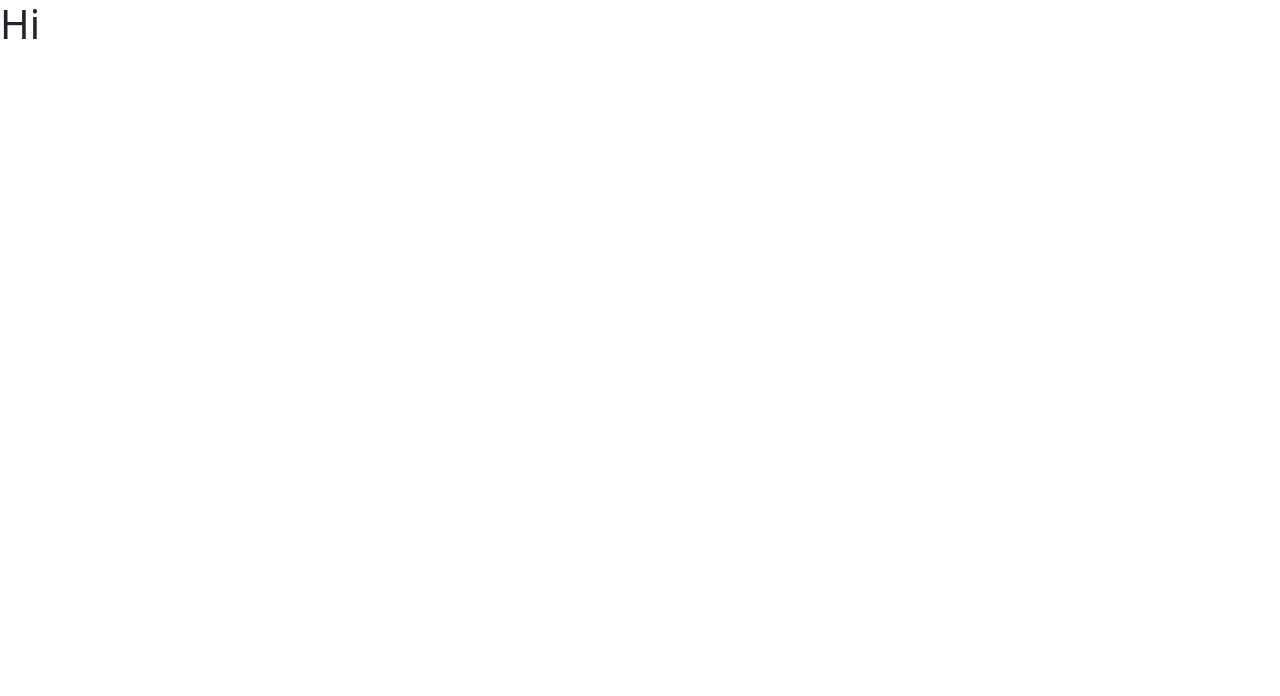
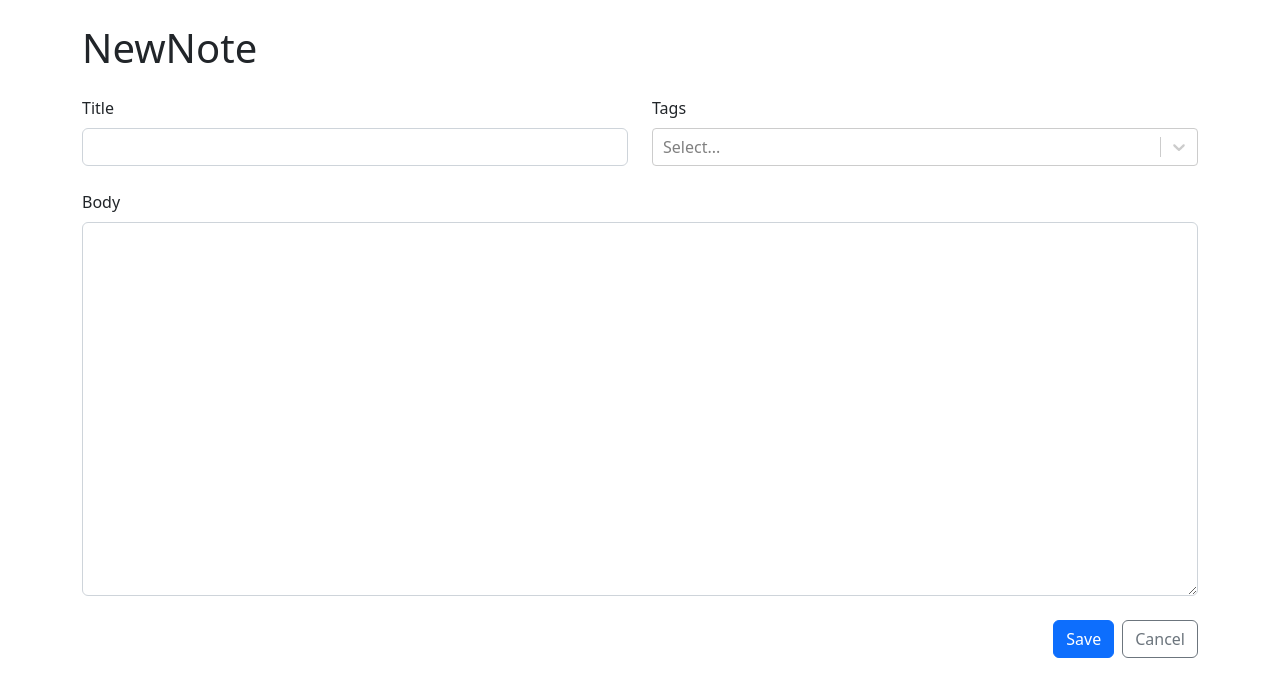
Before and after one commit to DmitryVelichko/ChatGPT-clone-js-v1, a React (Vite) app: page /new in a window 1280 px wide. Shown: the top 696 px of the page. Built offline with nearby package versions, Linux system fonts and the light colour scheme.

Commit message:
Add NewNote & NoteForm

```diff
--- a/package.json
+++ b/package.json
@@ -14,7 +14,8 @@
     "react": "^18.2.0",
     "react-bootstrap": "^2.7.4",
     "react-dom": "^18.2.0",
-    "react-router-dom": "^6.10.0"
+    "react-router-dom": "^6.10.0",
+    "react-select": "^5.7.2"
   },
   "devDependencies": {
     "@types/react": "^18.0.28",
--- a/src/App.tsx
+++ b/src/App.tsx
@@ -1,11 +1,22 @@
-import 'bootstrap/dist/css/bootstrap.min.css'
+import 'bootstrap/dist/css/bootstrap.min.css';
+import { Container } from 'react-bootstrap';
+import { Routes, Route, Navigate } from 'react-router-dom';
+import { NewNote } from './NewNote';
 
 function App() {
-
-
   return (
-    <h1>Hi</h1>
-  )
+    <Container className='my-4'>
+      <Routes>
+        <Route path='/' element={<h1>Home</h1>} />
+        <Route path='/new' element={<NewNote />} />
+        <Route path='/:id'>
+          <Route index element={<h1>Show</h1>} />
+          <Route path='edit' element={<h1>Edit</h1>} />
+        </Route>
+        <Route path='*' element={<Navigate to='/' />} />
+      </Routes>
+    </Container>
+  );
 }
 
-export default App
+export default App;
--- /dev/null
+++ b/src/NewNote.tsx
@@ -0,0 +1,9 @@
+import { NoteForm } from './NoteForm'
+export function NewNote() {
+  return (
+    <>
+    <h1 className='mb-4'>NewNote</h1>
+    <NoteForm />
+    </>
+  )
+}
--- /dev/null
+++ b/src/NoteForm.tsx
@@ -0,0 +1,45 @@
+import { FormEvent, useRef } from 'react';
+import { Form, Col, Row, Stack, Button } from 'react-bootstrap';
+import { Link } from 'react-router-dom';
+import CreatableReactSelect from 'react-select/creatable';
+
+export function NoteForm() {
+  const titleRef = useRef<HTMLInputElement>(null)
+  const markdownRef = useRef<HTMLTextAreaElement>(null)
+
+  function handleSubmit(e: FormEvent) {
+    e.preventDefault()
+
+  }
+
+  return (
+    <Form onSubmit={handleSubmit}>
+      <Stack gap={4}>
+        <Row>
+          <Col>
+            <Form.Group controlId='title'>
+              <Form.Label>Title</Form.Label>
+              <Form.Control ref={titleRef} required />
+            </Form.Group>
+          </Col>
+          <Col>
+            <Form.Group controlId='tags'>
+              <Form.Label>Tags</Form.Label>
+              <CreatableReactSelect isMulti />
+            </Form.Group>
+          </Col>
+        </Row>
+        <Form.Group controlId='markdown'>
+          <Form.Label>Body</Form.Label>
+          <Form.Control required as='textarea' ref={markdownRef} rows={15} />
+        </Form.Group>
+        <Stack direction='horizontal' gap={2} className='justify-content-end'>
+            <Button type='submit' variant='primary'>Save</Button>
+            <Link to='..'>
+            <Button type='button' variant='outline-secondary'>Cancel</Button>
+            </Link>
+        </Stack>
+      </Stack>
+    </Form>
+  );
+}
--- a/src/main.tsx
+++ b/src/main.tsx
@@ -1,10 +1,13 @@
-import React from 'react'
-import ReactDOM from 'react-dom/client'
-import App from './App.tsx'
-import './index.css'
+import React from 'react';
+import ReactDOM from 'react-dom/client';
+import { BrowserRouter } from 'react-router-dom';
+import App from './App.tsx';
+import './index.css';
 
 ReactDOM.createRoot(document.getElementById('root') as HTMLElement).render(
   <React.StrictMode>
-    <App />
-  </React.StrictMode>,
-)
+    <BrowserRouter>
+      <App />
+    </BrowserRouter>
+  </React.StrictMode>
+);
```
Also changed, not shown: 1 other file (tests, documents, lock files or other folders).
